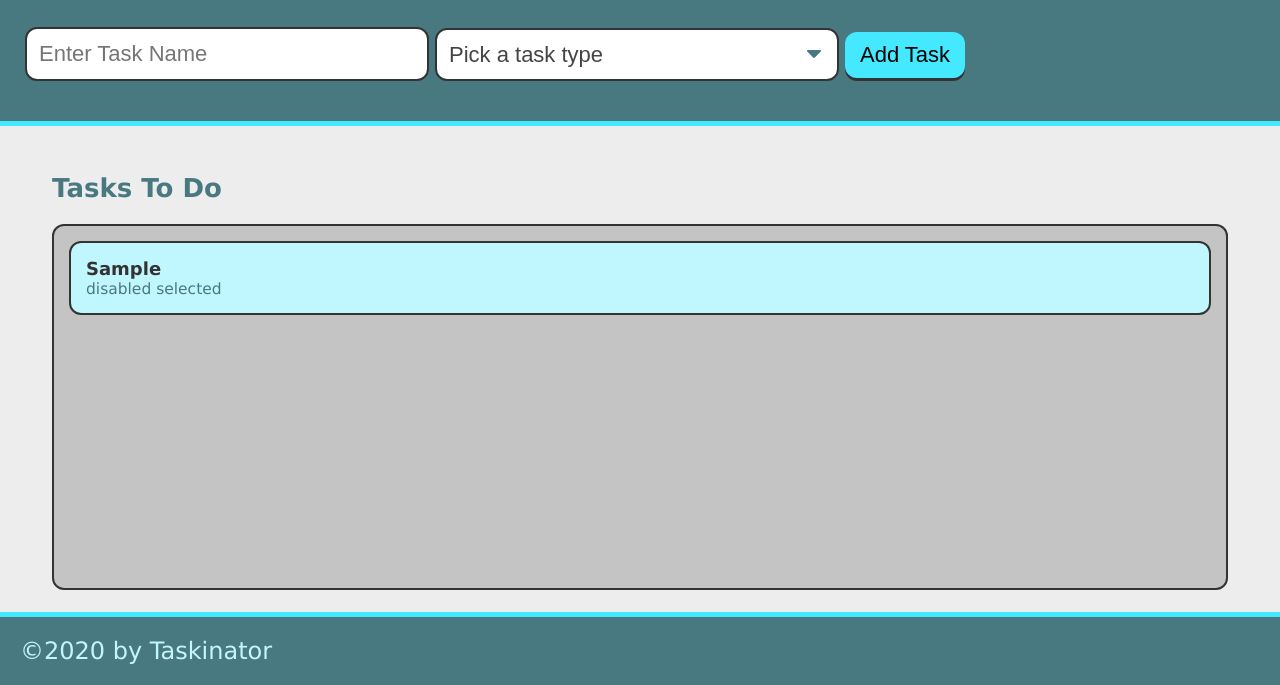
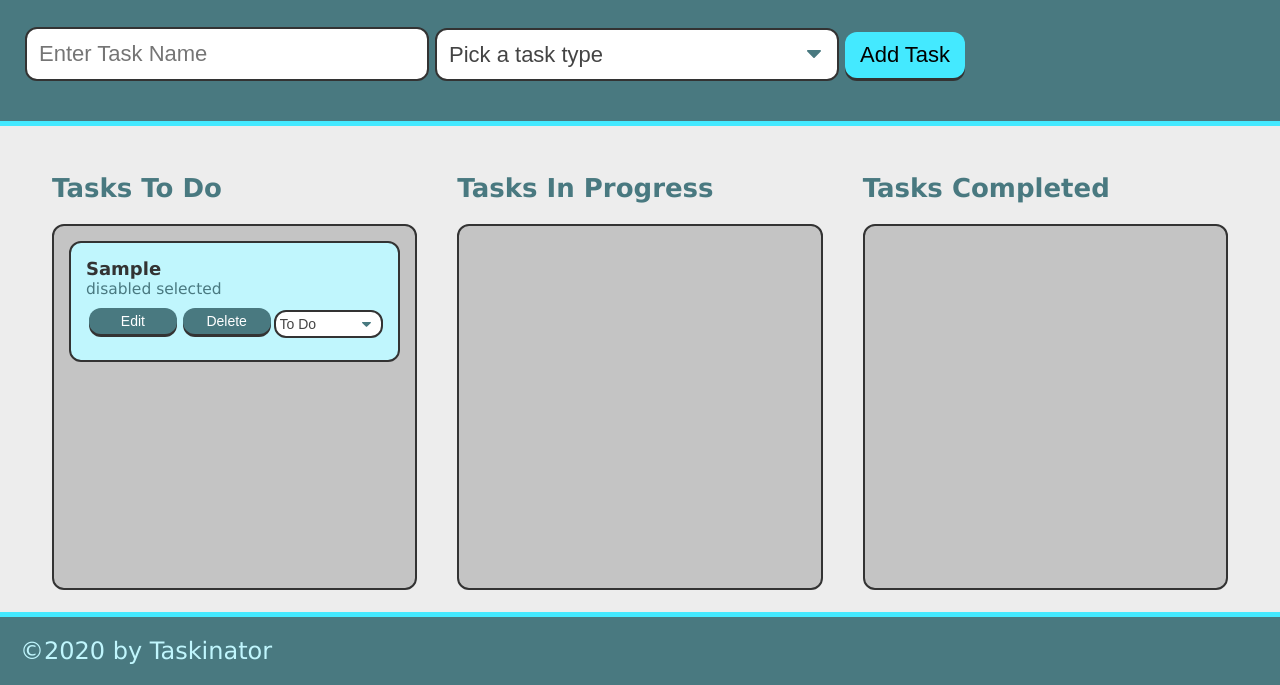
Before and after one commit to WoodwindCDT/taskinator, a plain HTML site: page index.html in a window 1280 px wide. Both pictures are taken after typing "Sample" into the empty fields and a click on the button "Add Task". Shown: the part 115-800 px from the top of the page. Drawn offline with Linux system fonts and the light colour scheme.

Commit message:
Added new buttons to allow edits, deletion, and change to the task progress

```diff
--- a/assets/js/script.js
+++ b/assets/js/script.js
@@ -1,4 +1,5 @@
 // Variables
+var taskIdCounter = 0;
 var formEl = document.querySelector("#task-form");
 var tasksToDoEl = document.querySelector("#tasks-to-do");
 
@@ -31,6 +32,9 @@ var createTaskEl = function(taskDataObj) {
    var listItemEl = document.createElement("li");
    listItemEl.className = "task-item";
 
+    // To add a task ID as a custom attribute
+    listItemEl.setAttribute("data-task-id", taskIdCounter);
+
    // To create a div to hold the task info and add a li
    var taskInfoEl = document.createElement("div");
    // Giving ^ a class name
@@ -40,9 +44,57 @@ var createTaskEl = function(taskDataObj) {
 
    listItemEl.appendChild(taskInfoEl);
 
+   var taskActionsEl = createTaskActions(taskIdCounter);
+   listItemEl.append(taskActionsEl);
+
    // To add entire li to list
    tasksToDoEl.appendChild(listItemEl);
+
+   // To increase task counter for each unique ID
+   taskIdCounter++;
 };
+
+var createTaskActions = function(taskId) {
+    var actionContainerEl = document.createElement("div");
+    actionContainerEl.className = "task-actions";
+
+    // To create an Edit button
+    var editButtonEl = document.createElement("button");
+    editButtonEl.textContent = "Edit";
+    editButtonEl.className = "btn edit-btn";
+    editButtonEl.setAttribute("data-task-id", taskId);
+
+    actionContainerEl.appendChild(editButtonEl);
+
+    // To create a Delete button
+    var deleteButtonEl = document.createElement("button");
+    deleteButtonEl.textContent = "Delete";
+    deleteButtonEl.className = "btn delete-btn";
+    deleteButtonEl.setAttribute("data-task-id", taskId);
+
+    actionContainerEl.appendChild(deleteButtonEl);
+
+    // To create a Dropdown menu
+    var statusSelectEl = document.createElement("select");
+    statusSelectEl.className = "select-status";
+    statusSelectEl.setAttribute("name", "status-change");
+    statusSelectEl.setAttribute("data-task-id", taskId);
+
+    actionContainerEl.appendChild(statusSelectEl);
+
+    var statusChoices = ["To Do", "In Progress", "Completed"];
+    for (var i = 0; i < statusChoices.length; i++) {
+        // To create an option element
+        var statusOptionEl = document.createElement("option");
+        statusOptionEl.textContent = statusChoices[i];
+        statusOptionEl.setAttribute("value", statusChoices[i]);
+
+        statusSelectEl.appendChild(statusOptionEl);
+    };
+
+    return actionContainerEl;
+};
+
 
 // To allow the event to run function 'createTaskHandler'
 formEl.addEventListener("submit", taskFormHandler);
--- a/index.html
+++ b/index.html
@@ -19,7 +19,7 @@
             </div>
             <div class="form-group">
                 <select name="task-type" class="select-dropdown">
-                    <option value=" disabled selected">Pick a task type</option>
+                    <option value="disabled selected">Pick a task type</option>
                     <option value="Print">Print</option>
                     <option value="Web">Web</option>
                     <option value="Mobile">Mobile</option>
@@ -33,9 +33,22 @@
 
     <!-- Main content section -->
     <main class="page-content">
+        <!-- Task To Do -->
         <section class="task-list-wrapper">
             <h2 class="list-title">Tasks To Do</h2>
                 <ul class="task-list" id="tasks-to-do"></ul>
+        </section>
+
+        <!-- Tasks In Progress -->
+        <section class="task-list-wrapper">
+            <h2 class="list-title">Tasks In Progress</h2>
+                <ul class="task-list" id="tasks-in-progress"></ul>
+        </section>
+
+        <!-- Tasks Completed -->
+        <section class="task-list-wrapper">
+            <h2 class="list-title">Tasks Completed</h2>
+                <ul class="task-list" id="tasks-completed"></ul>
         </section>
     </main>
 
```
